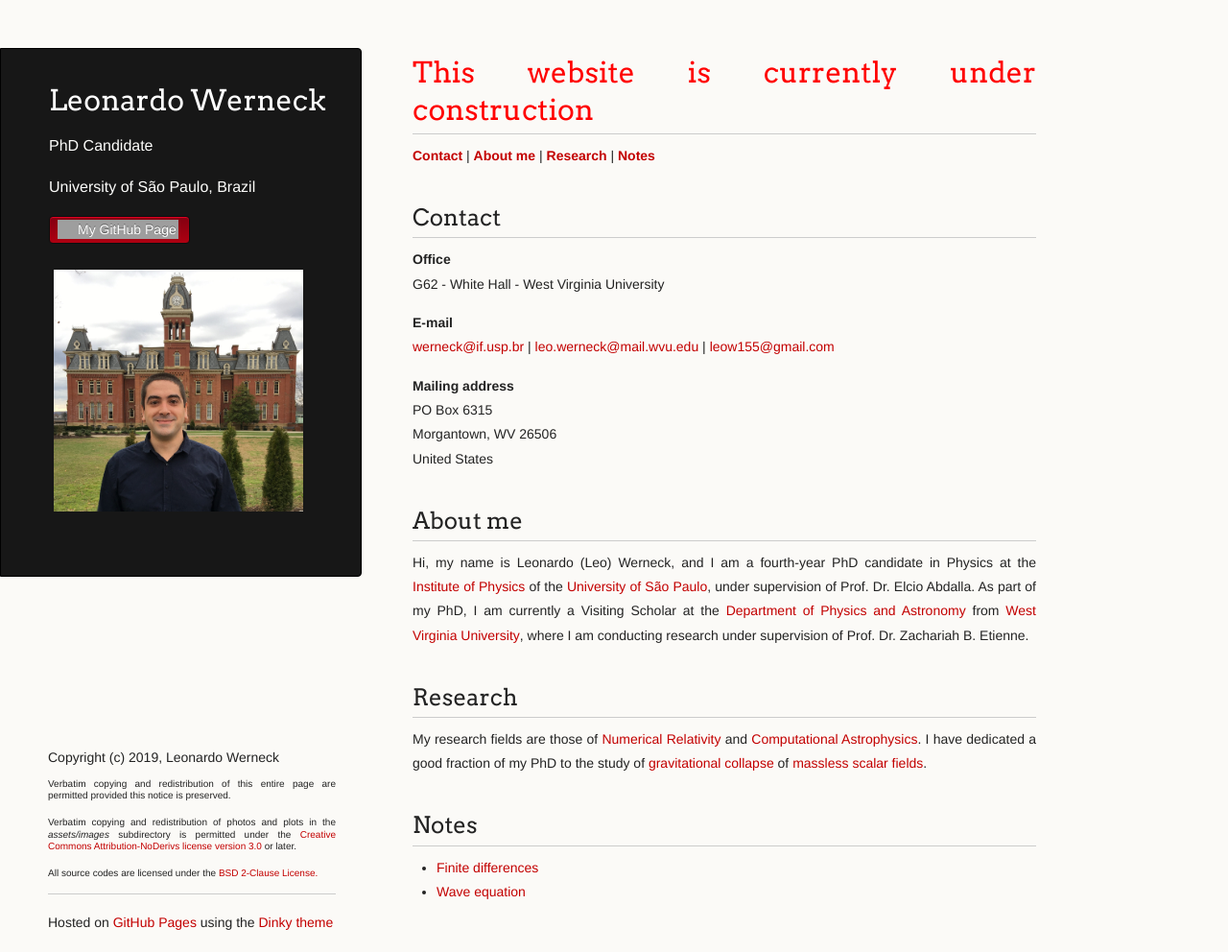
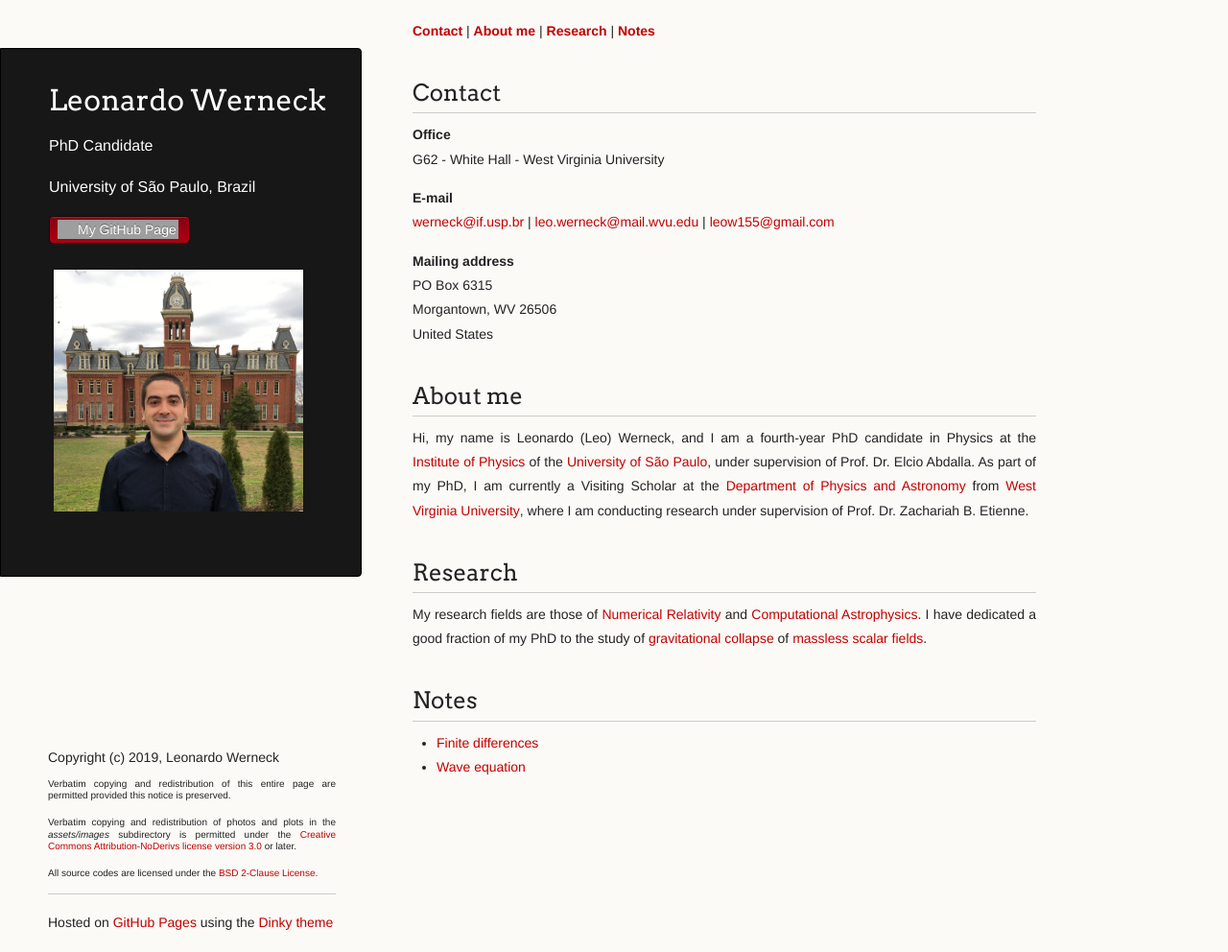
Before and after one commit to leowerneck/leowerneck.github.io, a Jekyll site: the page built from index.md, in a window 1280 px wide and 992 px high. Shown: the whole window at 96% size. Built offline with Jekyll 4.4.1, drawn with Linux system fonts in a browser that asks for light colours; a script that is not in the unit is left out; grey boxes are pictures that could not be loaded.

Commit message:
index.md: removed the 'under construction' disclaimer, even though the website is not fully complete yet

```diff
--- a/index.md
+++ b/index.md
@@ -3,8 +3,6 @@ layout: default
 title: Leonardo Werneck
 mathjax: true
 ---
-
-# <font color='red'> This website is currently under construction </font>
 
 [**Contact**](#Contact) \| [**About me**](#About) \| [**Research**](#Research) \| [**Notes**](#Notes)
 
```
